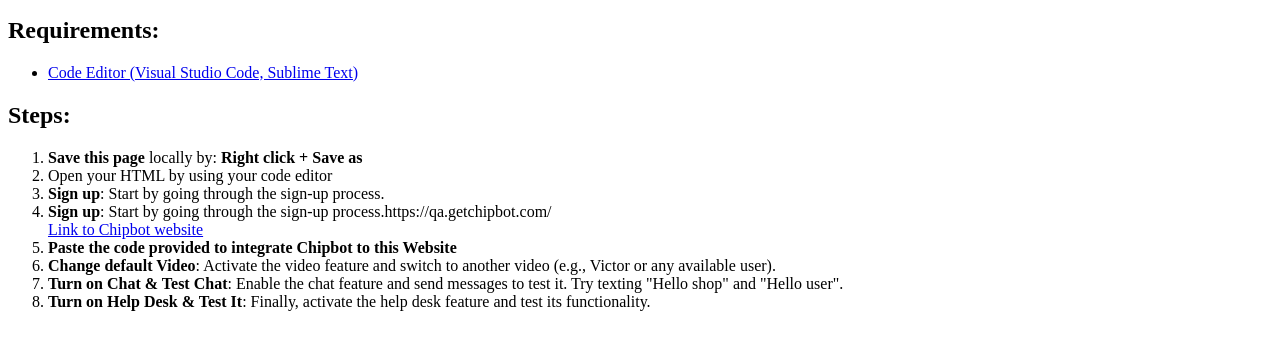
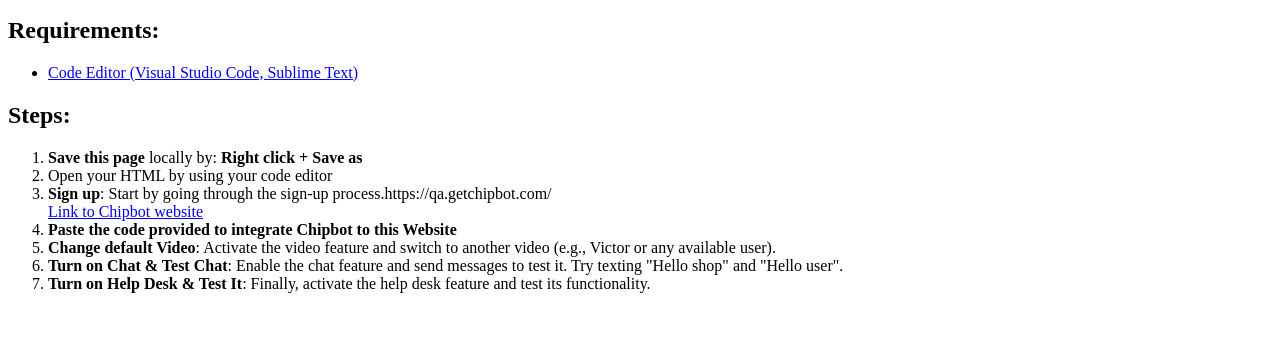
Before and after one commit to thangvu0304/usability-test-chipbot, a plain HTML site: page index.html in a window 1280 px wide. Shown: the part 119-468 px from the top of the page. Drawn offline with Linux system fonts and the light colour scheme.

Commit message:
Update index.html

```diff
--- a/index.html
+++ b/index.html
@@ -23,7 +23,6 @@
         <ol>
             <li><strong>Save this page</strong> locally by: <strong>Right click + Save as</strong></li>
             <li>Open your HTML by using your code editor</li>
-            <li><strong>Sign up</strong>: Start by going through the sign-up process.
             <li><strong>Sign up</strong>: Start by going through the sign-up process.https://qa.getchipbot.com/</li>
             <a href="https://qa.getchipbot.com/">Link to Chipbot website</a>
             </li>
```
